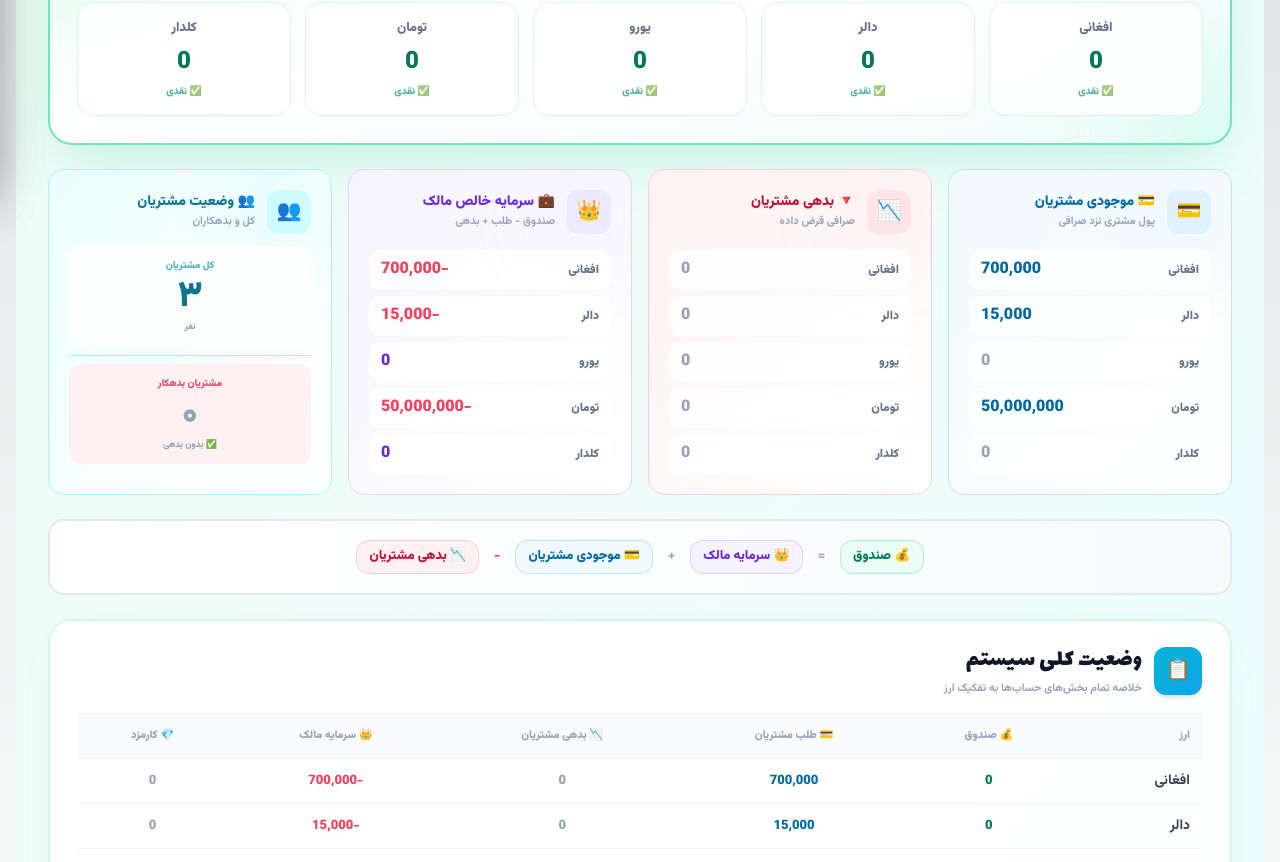
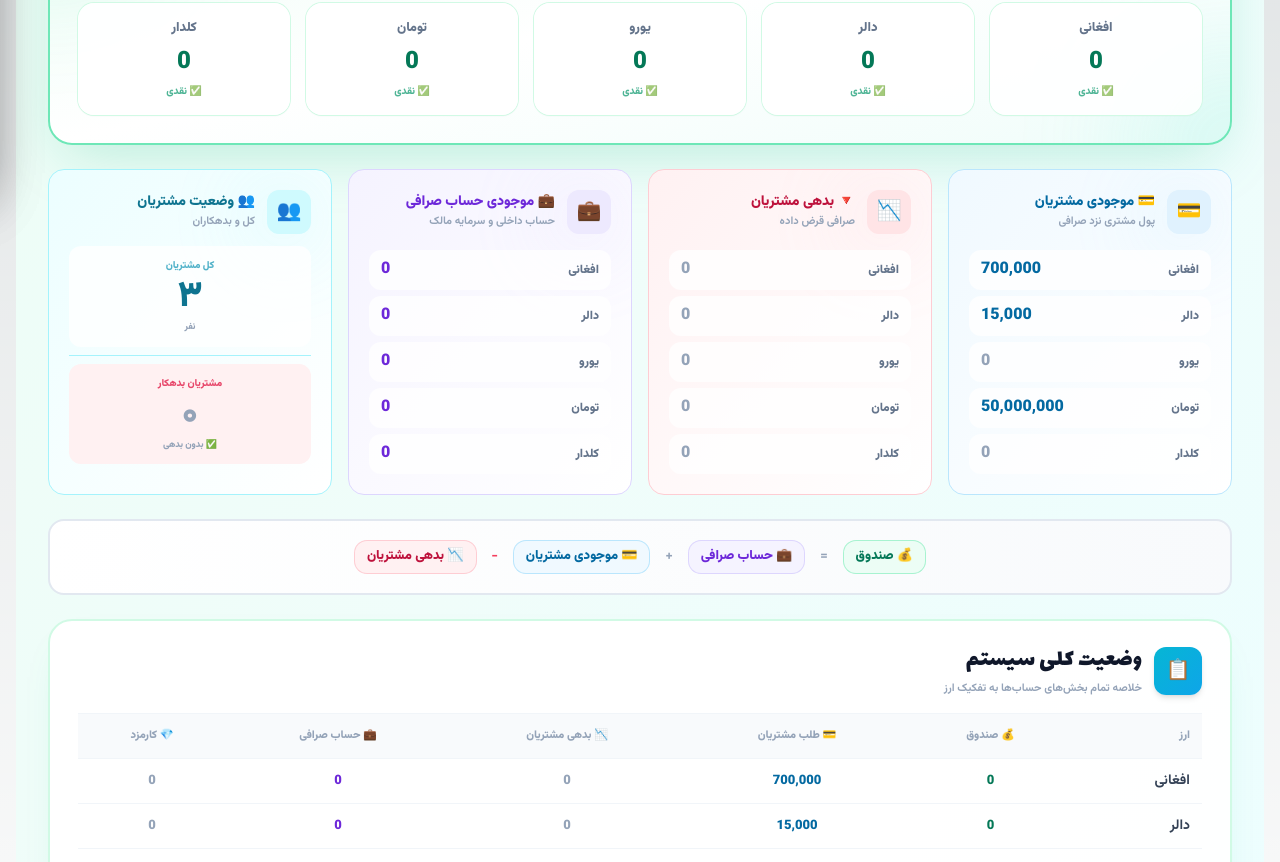
Before and after one commit to nasirahmadrahmati19-hue/exchange-admin, a Next.js app: page /dashboard in a window 1280 px wide. Shown: the part 615-1477 px from the top of the page. Built offline with nearby package versions, Linux system fonts and the light colour scheme; sample sign-in values are in the browser's storage.

Commit message:
Refactor balance calculations and update comments
Refactor account balance calculations to use exchange account data instead of owner net capital. Update variable names and comments for clarity.

```diff
--- a/app/dashboard/page.tsx
+++ b/app/dashboard/page.tsx
@@ -21,6 +21,9 @@ const currencies: Currency[] = ["AFN", "USD", "EUR", "IRR", "PKR"];
 const labels: Record<Currency, string> = {
   AFN: "افغانی", USD: "دالر", EUR: "یورو", IRR: "تومان", PKR: "کلدار",
 };
+
+const CASH_BOX_ID = "CASH_BOX";
+const EXCHANGE_ACCOUNT_ID = "EXCHANGE_ACCOUNT";
 
 // ============================================================
 // توابع کمکی
@@ -195,9 +198,11 @@ export default function DashboardPage() {
     return balances;
   }, [entries]);
 
+  // ✅ جداسازی حساب صرافی و صندوق از موجودی مشتریان
   const customerDeposits = useMemo(() => {
     const totals: Record<Currency, number> = { AFN: 0, USD: 0, EUR: 0, IRR: 0, PKR: 0 };
     for (const c of customers) {
+      if (c.id === CASH_BOX_ID || c.id === EXCHANGE_ACCOUNT_ID) continue;
       for (const cur of currencies) {
         const bal = c.balances?.[cur] || 0;
         if (bal > 0) totals[cur] += bal;
@@ -209,6 +214,7 @@ export default function DashboardPage() {
   const customerDebts = useMemo(() => {
     const totals: Record<Currency, number> = { AFN: 0, USD: 0, EUR: 0, IRR: 0, PKR: 0 };
     for (const c of customers) {
+      if (c.id === CASH_BOX_ID || c.id === EXCHANGE_ACCOUNT_ID) continue;
       for (const cur of currencies) {
         const bal = c.balances?.[cur] || 0;
         if (bal < 0) totals[cur] += Math.abs(bal);
@@ -217,13 +223,12 @@ export default function DashboardPage() {
     return totals;
   }, [customers]);
 
-  const ownerNetCapital = useMemo(() => {
-    const totals: Record<Currency, number> = { AFN: 0, USD: 0, EUR: 0, IRR: 0, PKR: 0 };
-    for (const cur of currencies) {
-      totals[cur] = (physicalCashBalances[cur] || 0) - (customerDeposits[cur] || 0) + (customerDebts[cur] || 0);
-    }
-    return totals;
-  }, [physicalCashBalances, customerDeposits, customerDebts]);
+  // ✅ خواندن مستقیم موجودی حساب صرافی
+  const exchangeAccount = useMemo(() => customers.find(c => c.id === EXCHANGE_ACCOUNT_ID), [customers]);
+  const exchangeBalance = useMemo(() => {
+    if (!exchangeAccount) return { AFN: 0, USD: 0, EUR: 0, IRR: 0, PKR: 0 };
+    return exchangeAccount.balances;
+  }, [exchangeAccount]);
 
   const totalCommissionEarned = useMemo(() => {
     const totals: Record<Currency, number> = { AFN: 0, USD: 0, EUR: 0, IRR: 0, PKR: 0 };
@@ -291,9 +296,10 @@ export default function DashboardPage() {
     return { tradeCount, hawalaCount, tradeAmountSum, hawalaAmountSum, tradeCommissionSum, hawalaFeeSum };
   }, [transactions, hawalas]);
 
-  // ✅ تعداد مشتریان بدهکار
+  // ✅ تعداد مشتریان بدهکار (بدون احتساب حساب صرافی)
   const debtorsCount = useMemo(() => {
     return customers.filter(c => {
+      if (c.id === CASH_BOX_ID || c.id === EXCHANGE_ACCOUNT_ID) return false;
       return currencies.some(cur => (c.balances?.[cur] || 0) < 0);
     }).length;
   }, [customers]);
@@ -465,7 +471,6 @@ export default function DashboardPage() {
                 </div>
               </div>
 
-              {/* ✅ بدون پرچم — فقط نام فارسی ارز */}
               <div className="relative grid grid-cols-2 sm:grid-cols-3 md:grid-cols-5 gap-3 md:gap-4">
                 {currencies.map(cur => {
                   const bal = physicalCashBalances[cur];
@@ -543,21 +548,21 @@ export default function DashboardPage() {
               </div>
             </div>
 
-            {/* ۳. سرمایه خالص مالک */}
+            {/* ۳. موجودی حساب صرافی */}
             <div className={`group relative overflow-hidden rounded-2xl border p-4 md:p-5 transition-all duration-300 hover:shadow-xl hover:scale-[1.01] ${dk ? "border-violet-400/25 bg-gradient-to-br from-violet-900/30 to-slate-900/50" : "border-violet-200 bg-gradient-to-br from-violet-50 to-white"}`}>
               <div className={`absolute top-0 right-0 h-24 w-24 rounded-full blur-2xl opacity-10 ${dk ? "bg-violet-400" : "bg-violet-300"}`} />
               <div className="relative flex items-center gap-3 mb-4">
                 <span className={`grid h-11 w-11 shrink-0 place-items-center rounded-xl ${dk ? "bg-violet-400/15 text-violet-300" : "bg-violet-100 text-violet-600"}`}>
-                  <span className="text-xl">👑</span>
+                  <span className="text-xl">💼</span>
                 </span>
                 <div className="min-w-0">
-                  <b className={`block text-[13px] md:text-[14px] font-black leading-tight ${dk ? "text-violet-300" : "text-violet-700"}`}>💼 سرمایه خالص مالک</b>
-                  <span className={`block text-[10px] md:text-[11px] font-bold mt-0.5 ${subText}`}>صندوق - طلب + بدهی</span>
+                  <b className={`block text-[13px] md:text-[14px] font-black leading-tight ${dk ? "text-violet-300" : "text-violet-700"}`}>💼 موجودی حساب صرافی</b>
+                  <span className={`block text-[10px] md:text-[11px] font-bold mt-0.5 ${subText}`}>حساب داخلی و سرمایه مالک</span>
                 </div>
               </div>
               <div className="relative space-y-1.5">
                 {currencies.map(cur => {
-                  const bal = ownerNetCapital[cur];
+                  const bal = exchangeBalance[cur];
                   return (
                     <div key={cur} className={`flex items-center justify-between rounded-xl px-3 py-2 transition-colors ${dk ? "bg-slate-900/50" : "bg-white/80"}`}>
                       <span className={`text-[12px] font-black ${dk ? "text-slate-400" : "text-slate-500"}`}>
@@ -627,7 +632,7 @@ export default function DashboardPage() {
               </span>
               <span className="text-slate-400">=</span>
               <span className={`inline-flex items-center gap-1.5 px-3 py-1.5 rounded-xl ${dk ? "bg-violet-400/10 text-violet-300 ring-1 ring-violet-400/30" : "bg-violet-50 text-violet-700 ring-1 ring-violet-200"}`}>
-                👑 سرمایه مالک
+                💼 حساب صرافی
               </span>
               <span className="text-slate-400">+</span>
               <span className={`inline-flex items-center gap-1.5 px-3 py-1.5 rounded-xl ${dk ? "bg-sky-400/10 text-sky-300 ring-1 ring-sky-400/30" : "bg-sky-50 text-sky-700 ring-1 ring-sky-200"}`}>
@@ -664,7 +669,7 @@ export default function DashboardPage() {
                     <th className="px-3 py-3 text-center text-[11px] font-black text-slate-400 whitespace-nowrap">💰 صندوق</th>
                     <th className="px-3 py-3 text-center text-[11px] font-black text-slate-400 whitespace-nowrap">💳 طلب مشتریان</th>
                     <th className="px-3 py-3 text-center text-[11px] font-black text-slate-400 whitespace-nowrap">📉 بدهی مشتریان</th>
-                    <th className="px-3 py-3 text-center text-[11px] font-black text-slate-400 whitespace-nowrap">👑 سرمایه مالک</th>
+                    <th className="px-3 py-3 text-center text-[11px] font-black text-slate-400 whitespace-nowrap">💼 حساب صرافی</th>
                     <th className="px-3 py-3 text-center text-[11px] font-black text-slate-400 whitespace-nowrap">💎 کارمزد</th>
                   </tr>
                 </thead>
@@ -673,7 +678,7 @@ export default function DashboardPage() {
                     const cash = physicalCashBalances[cur];
                     const deps = customerDeposits[cur];
                     const debts = customerDebts[cur];
-                    const equity = ownerNetCapital[cur];
+                    const equity = exchangeBalance[cur];
                     const comm = availableCommission[cur];
 
                     return (
```
